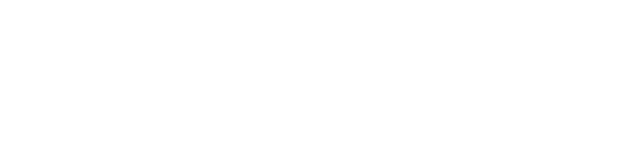
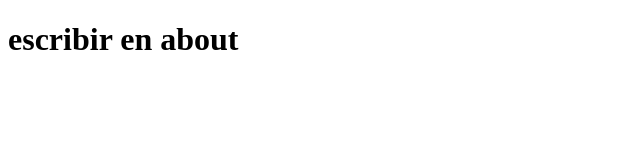
Before and after one commit to githubarmandito/aprender-eliminar-file-bluuweb, a plain HTML site: page about.html in a window 1280 px wide. Shown: the whole page, without its empty margins (0-640 px from the left). Drawn offline with Linux system fonts and the light colour scheme.

Commit message:
agrege h1 en el about

```diff
--- a/about.html
+++ b/about.html
@@ -7,6 +7,6 @@
    <title>Document</title>
 </head>
 <body>
-
+   <h1>escribir en about</h1>
 </body>
 </html>
```
